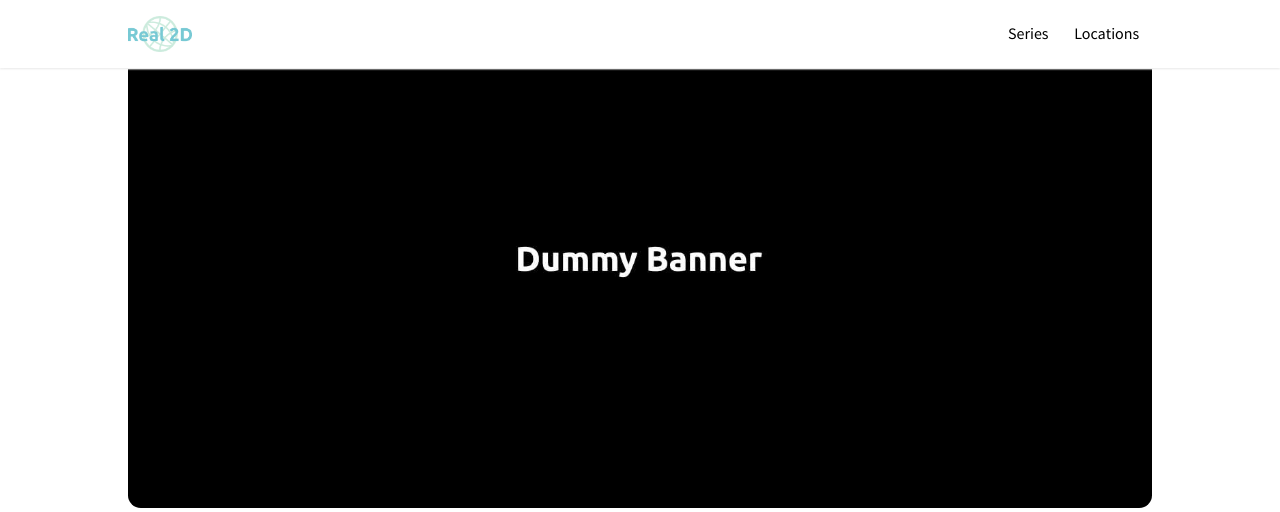
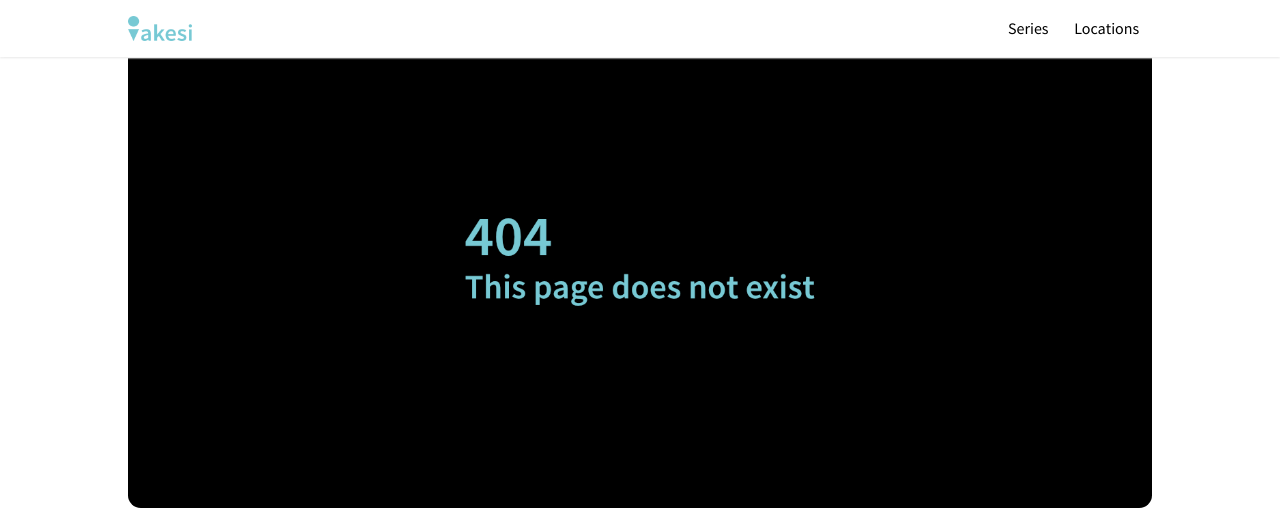
Before and after one commit to zend10/iakesi, a Django app: template web/templates/base/404.html in a window 1280 px wide. Shown: the top 512 px of the page. Run offline with Django 3.2, Linux system fonts and the light colour scheme; the template is opened without the code that fills it, so the values that code supplies are empty.

Commit message:
Update image resource

```diff
--- a/web/templates/base/404.html
+++ b/web/templates/base/404.html
@@ -12,6 +12,6 @@
 
 {% block main_block %}
     <div class="banner-container">
-        <img class="banner-image" src="{% static 'res/dummy-banner.jpg' %}" alt="iakesi" loading="lazy">
+        <img class="banner-image" src="{% static 'res/404.jpg' %}" alt="404" loading="lazy">
     </div>
 {% endblock main_block %}
--- a/web/templates/base/base.html
+++ b/web/templates/base/base.html
@@ -6,6 +6,9 @@
     {% block title_block %}{% endblock title_block %}
 
     {% load static %}
+
+    <link rel="shortcut icon" type="image/png" href="{% static 'res/favicon.ico' %}"/>
+
     <link rel="stylesheet" type="text/css" href="{% static 'css/style.css' %}">
     {% block css_block %}{% endblock css_block %}
 </head>
--- a/web/templates/index/index.html
+++ b/web/templates/index/index.html
@@ -12,7 +12,7 @@
 
 {% block main_block %}
     <div class="banner-container">
-        <img class="banner-image" src="{% static 'res/dummy-banner.jpg' %}" alt="iakesi" loading="lazy">
+        <img class="banner-image" src="{% static 'res/banner.jpg' %}" alt="iakesi" loading="lazy">
     </div>
 
     <section id="section-series">
```
Also changed, not shown: web/static/res/404.jpg (added), web/static/res/banner.jpg (added), web/static/res/dummy-banner.jpg (deleted), web/static/res/favicon.ico (added), web/static/res/logo.png.
